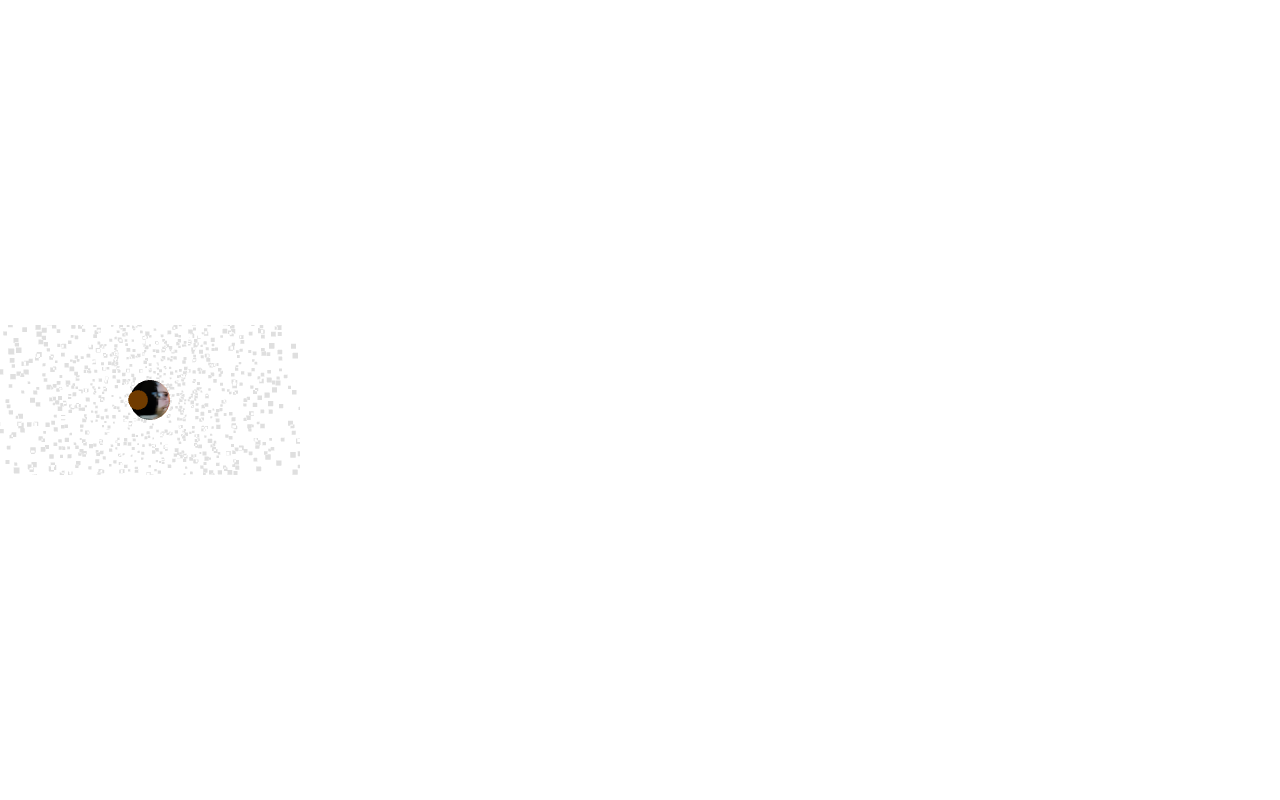
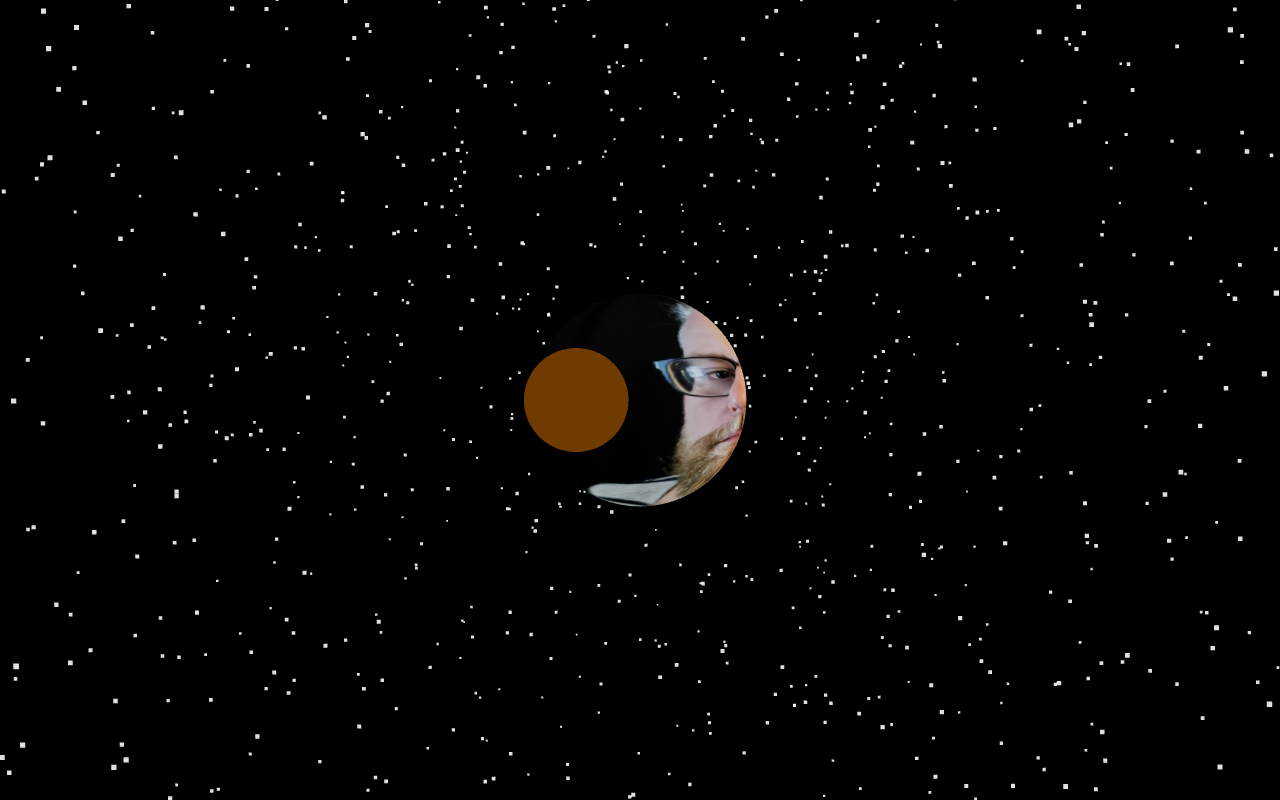
Before and after one commit to ToeCrow/3D-Portfolio, a React (Vite) app: page / in a window 1280 px wide. Built offline with nearby package versions, Linux system fonts and the light colour scheme.

Commit message:
checkpoint

```diff
--- a/src/App.tsx
+++ b/src/App.tsx
@@ -1,12 +1,17 @@
+//src\App.tsx
 import { Canvas } from '@react-three/fiber';
 import { OrbitControls, Stars } from '@react-three/drei';
 import Universe from './components/Universe';
 
 function App() {
   return (
-    <Canvas camera={{ position: [0, 0, 10], fov: 75 }}>
+    <Canvas
+      camera={{ position: [0, 0, 10], fov: 75 }}
+      style={{ width: '100vw', height: '100vh' }}
+      gl={{ antialias: true }}>
       <ambientLight intensity={0.5} />
       <pointLight position={[0, 0, 0]} intensity={1.5} />
+      <color attach="background" args={['black']} />
       <Stars />
       <Universe />
       <OrbitControls />
```
